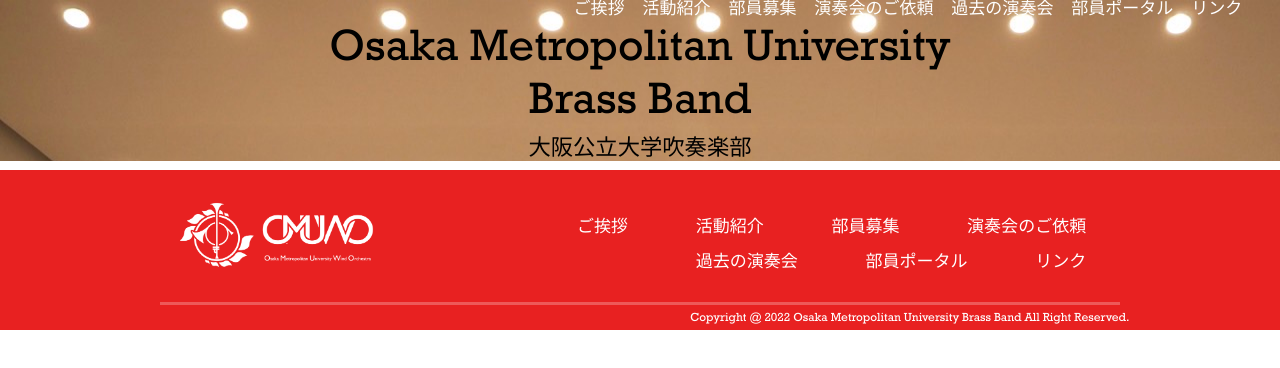
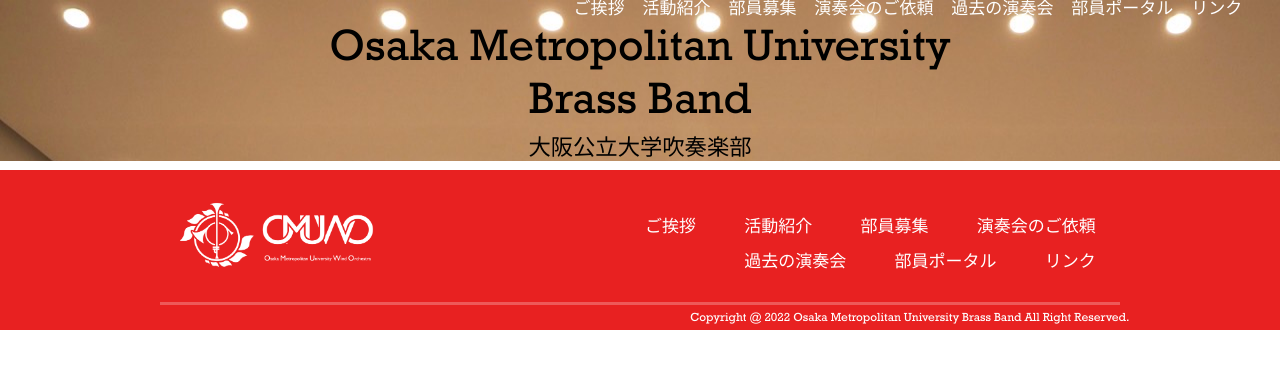
Before and after one commit to Yukarion/omu_brasspage, a Vue app: page / in a window 1280 px wide. Shown: the top 368 px of the page. Built offline with nearby package versions, Linux system fonts and the light colour scheme; a web font is replaced by a local one.

Commit message:
[FIX] フッターの空白がちと微妙だったので修正 #24
フッターのボタンの間の空白がフルHDだと微妙だったので修正

```diff
--- a/src/components/Footer.vue
+++ b/src/components/Footer.vue
@@ -71,7 +71,7 @@ export default {
 }
 
 #footer-items a {
-  margin: auto calc(3.5vw - 11px);
+  margin: auto calc(3vw - 0.8rem);
 }
 
 .items-lap {
```
